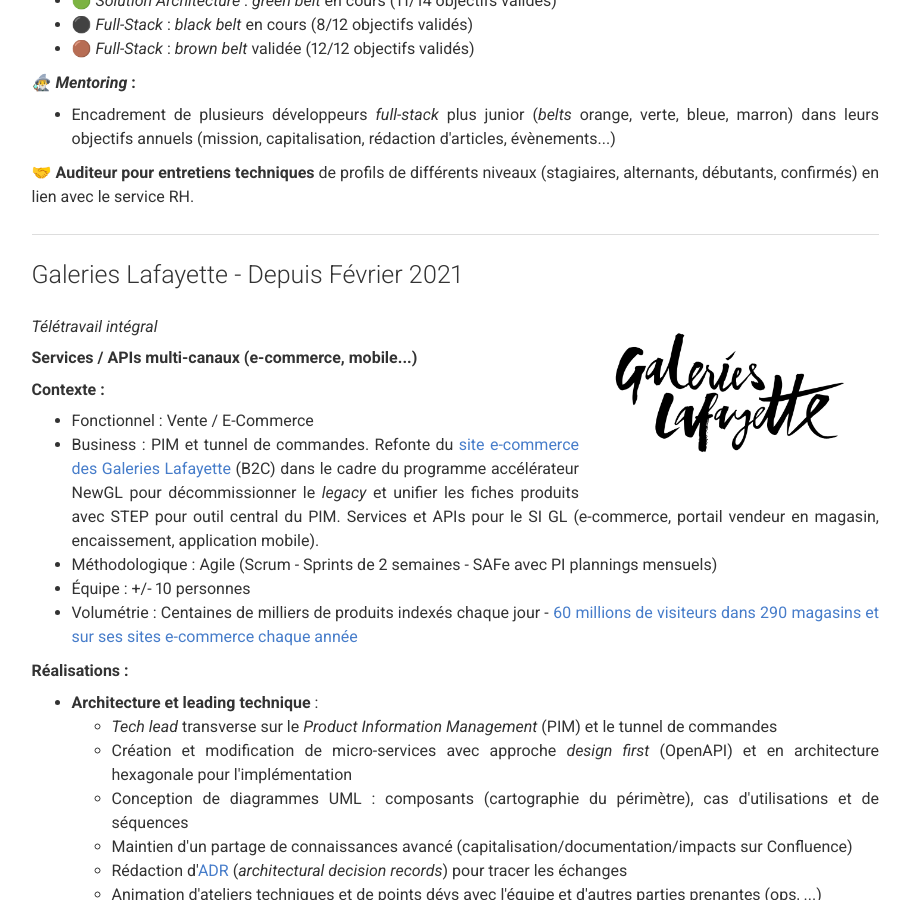
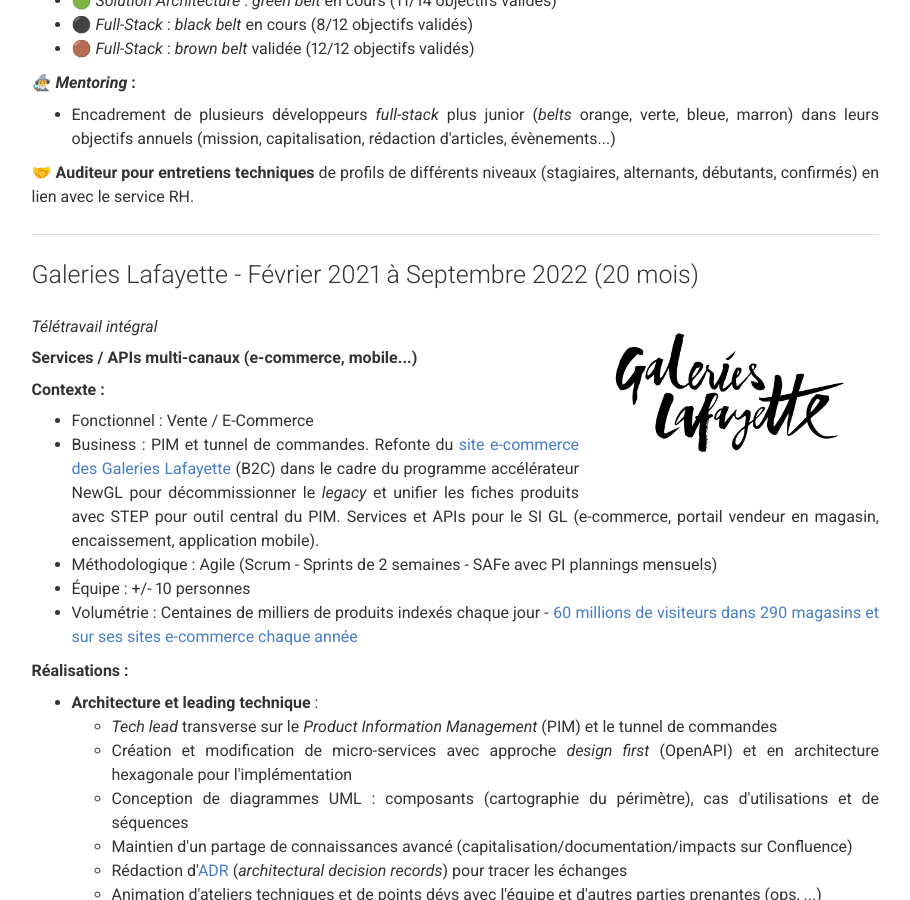
Before and after one commit to fdelbrayelle/fdelbrayelle.github.io, a Jekyll site: the page built from index.md, in a window 1280 px wide and 900 px high, scrolled down 4655 px. Shown: the whole window, without its empty margins (331-1241 px from the left). Built offline with Jekyll 4.4.1, drawn with Linux system fonts in a browser that asks for light colours; nearby versions of some CDN libraries.

Commit message:
Update _config.yml

```diff
--- a/_config.yml
+++ b/_config.yml
@@ -273,7 +273,7 @@
           </p>
 
           <hr style="margin: 25px 0; clear: left;" />
-          <h4>Galeries Lafayette - Depuis Février 2021</h4>
+          <h4>Galeries Lafayette - Février 2021 à Septembre 2022 (20 mois)</h4>
           <img alt="Logo des Galeries Lafayette" src="images/gl_logo.png" style="float: right; width: 250px; margin: 25px;" />
           <p style="font-style: italic; margin-top: 25px;">Télétravail intégral</p>
           <p style="font-weight: bold;">Services / APIs multi-canaux (e-commerce, mobile...)</p>
```
